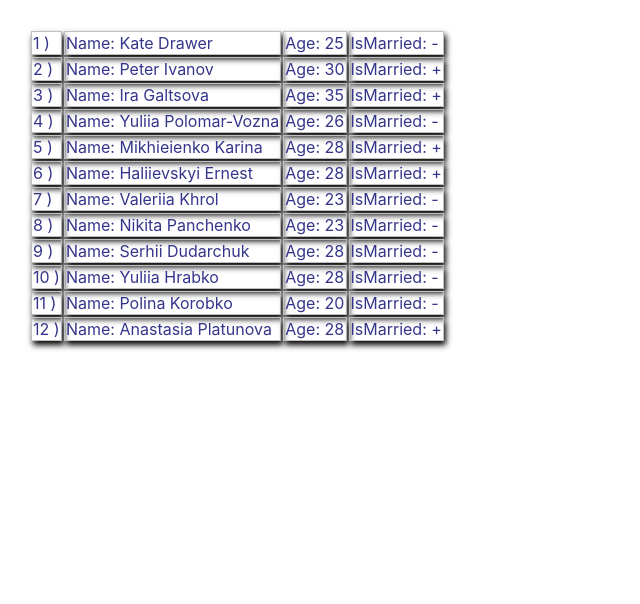
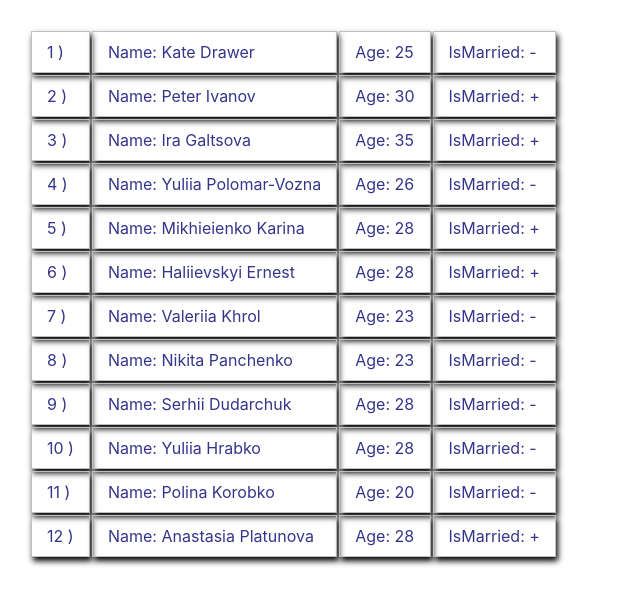
Before and after one commit to denis-denis718/student-Denis-Zaharchenko, a React (Create React App) app: page / in a window 1280 px wide. Shown: the top 604 px of the page, without its empty margins (0-640 px from the left). Built offline with nearby package versions, Linux system fonts and the light colour scheme.

Commit message:
Fix padding

```diff
--- a/src/components/StudentsTable/StudentsTable.scss
+++ b/src/components/StudentsTable/StudentsTable.scss
@@ -4,5 +4,6 @@
   table tr td {
     border: 1px solid silver;
     box-shadow: 2px 4px 6px black;
+    padding: 10px 15px;
   }
 }
```
Also changed, not shown: src/data/data.js (line endings or trailing spaces), src/index.css (line endings or trailing spaces).
